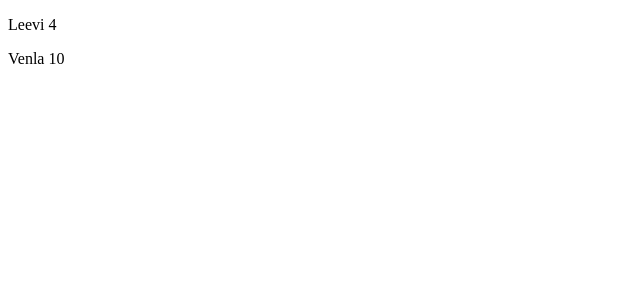
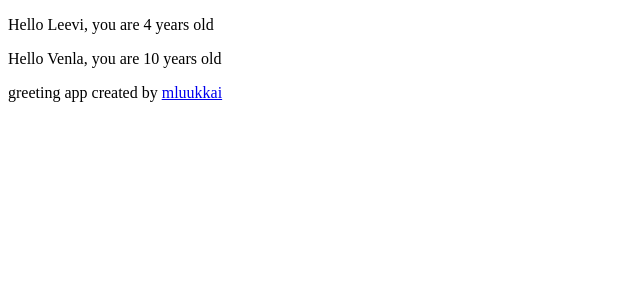
Before and after one commit to OskaNiiranen/01-part1, a React (Vite) app: page / in a window 1280 px wide. Shown: the top 300 px of the page, without its empty margins (0-640 px from the left). Built offline with nearby package versions, Linux system fonts and the light colour scheme.

Commit message:
Final part1

```diff
--- a/src/App.jsx
+++ b/src/App.jsx
@@ -26,12 +26,10 @@ const App = () => {
 
   return (
     <div>
-      <p>
-        {friends[0].name} {friends[0].age}
-      </p>
-      <p>
-        {friends[1].name} {friends[1].age}
-      </p>
+      {friends.map((friend, index) => (
+        <Hello key={index} name={friend.name} age={friend.age} />
+      ))}
+      <Footer />
     </div>
   );
 };
```
